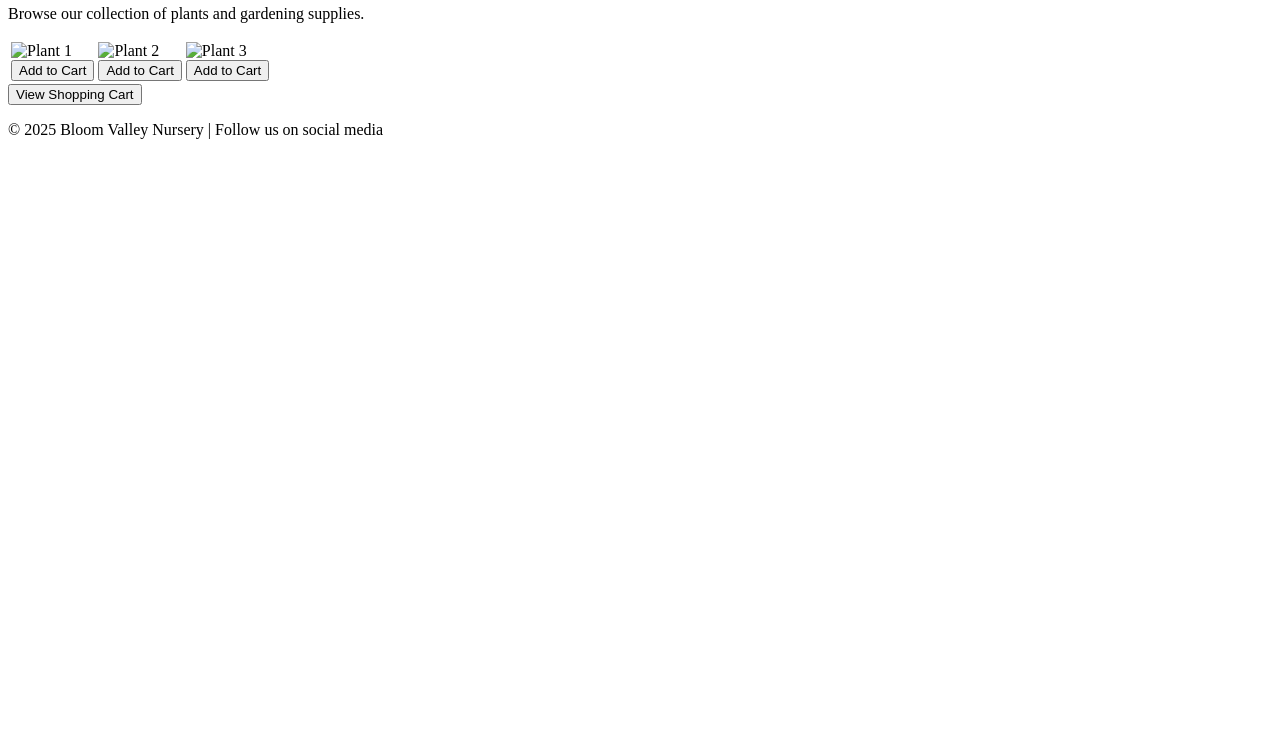
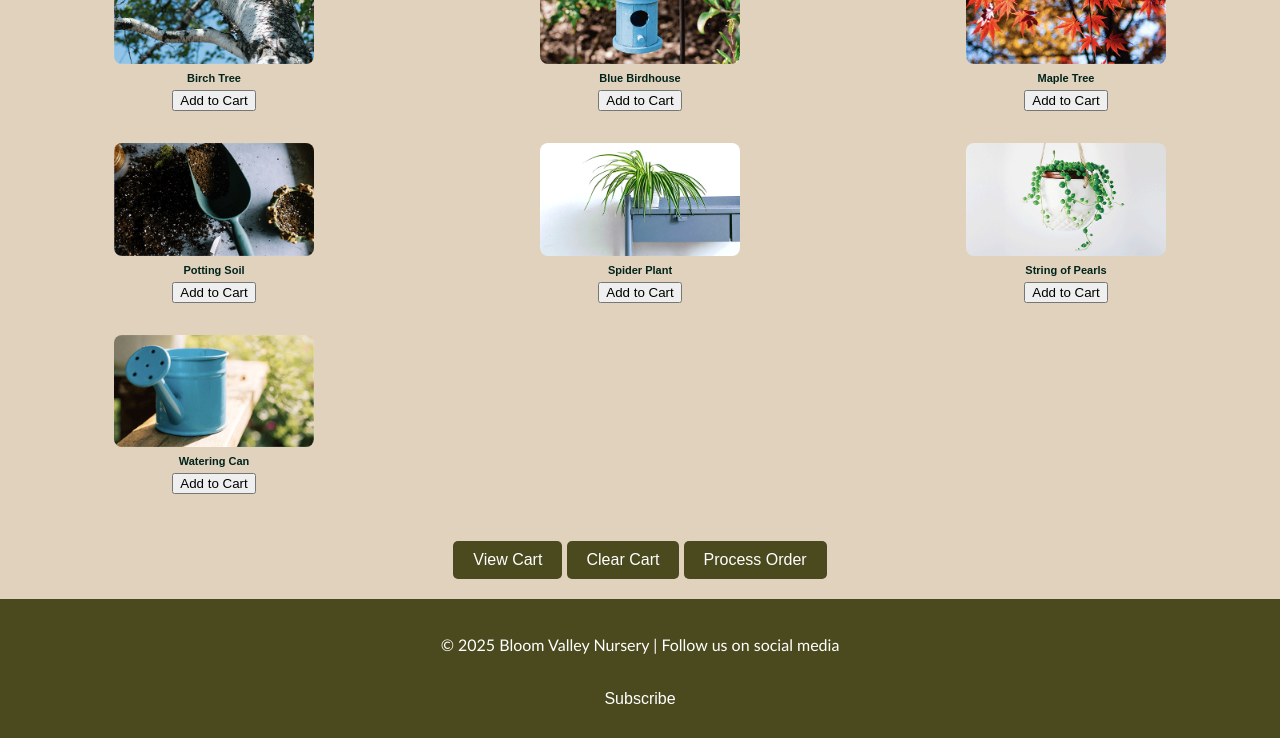
Before and after one commit to Micenlafuler/Bloom-Website-trial, a plain HTML site: page gallery.html in a window 1280 px wide. Shown: the part 240-978 px from the top of the page. Before the commit the page ends 800 px from the top, so only its background shows below. Drawn offline with Linux system fonts and the light colour scheme.

Commit message:
Update gallery.html

```diff
--- a/gallery.html
+++ b/gallery.html
@@ -1,16 +1,17 @@
 <!DOCTYPE html>
 <html lang="en">
 <head>
-    <meta charset="UTF-8">
-    <meta name="viewport" content="width=device-width, initial-scale=1.0">
-    <title>Bloom Valley Nursery - Gallery</title>
+  <meta charset="UTF-8" />
+  <meta name="viewport" content="width=device-width, initial-scale=1.0"/>
+  <title>Gallery - Bloom Valley Nursery</title>
+  <link rel="stylesheet" href="styles.css" />
+  <script src="script.js" defer></script>
 </head>
 <body>
 
-    <!-- Include Header -->
+  <!-- HEADER -->
   <header>
-        <img src="logo.png" alt="Bloom Valley Nursery Logo">
-        <h1>Bloom Valley Nursery</h1>
+    <img src="images/Client1_LogoPalette1_4B4A1E.png" alt="Bloom Valley Nursery Logo" class="logo" />
     <nav>
       <ul>
         <li><a href="index.html">Home</a></li>
@@ -21,23 +22,76 @@
     </nav>
   </header>
 
-    <!-- Gallery Page Content -->
-    <section>
-        <h2>Gallery</h2>
-        <p>Browse our collection of plants and gardening supplies.</p>
+  <!-- GALLERY SECTION -->
+  <main>
+    <h2>Our Collection</h2>
     <table>
       <tr>
-                <td><img src="plant1.jpg" alt="Plant 1"><br><button>Add to Cart</button></td>
-                <td><img src="plant2.jpg" alt="Plant 2"><br><button>Add to Cart</button></td>
-                <td><img src="plant3.jpg" alt="Plant 3"><br><button>Add to Cart</button></td>
+        <td>
+          <img src="images/Client1_BirchTree.png" alt="Birch Tree" />
+          <p class="caption">Birch Tree</p>
+          <button class="add-to-cart">Add to Cart</button>
+        </td>
+        <td>
+          <img src="images/Client1_BirdHouse.png" alt="Blue Birdhouse" />
+          <p class="caption">Blue Birdhouse</p>
+          <button class="add-to-cart">Add to Cart</button>
+        </td>
+        <td>
+          <img src="images/Client1_MapleTree.png" alt="Maple Tree" />
+          <p class="caption">Maple Tree</p>
+          <button class="add-to-cart">Add to Cart</button>
+        </td>
+      </tr>
+      <tr>
+        <td>
+          <img src="images/Client1_PottingSoil.png" alt="Potting Soil" />
+          <p class="caption">Potting Soil</p>
+          <button class="add-to-cart">Add to Cart</button>
+        </td>
+        <td>
+          <img src="images/Client1_SpiderPlant.png" alt="Spider Plant" />
+          <p class="caption">Spider Plant</p>
+          <button class="add-to-cart">Add to Cart</button>
+        </td>
+        <td>
+          <img src="images/Client1_StringofPearls.png" alt="String of Pearls" />
+          <p class="caption">String of Pearls</p>
+          <button class="add-to-cart">Add to Cart</button>
+        </td>
+      </tr>
+      <tr>
+        <td>
+          <img src="images/Client1_WateringCan.png" alt="Watering Can" />
+          <p class="caption">Watering Can</p>
+          <button class="add-to-cart">Add to Cart</button>
+        </td>
+        <td colspan="2"></td>
       </tr>
     </table>
-        <button>View Shopping Cart</button>
-    </section>
 
-    <!-- Include Footer -->
+    <!-- Cart Controls -->
+    <div style="text-align: center; margin: 20px 0;">
+      <button id="view-cart" class="btn">View Cart</button>
+      <button id="clear-cart" class="btn">Clear Cart</button>
+      <button id="process-order" class="btn">Process Order</button>
+    </div>
+  </main>
+
+  <!-- CART MODAL -->
+  <div id="cart-modal" class="modal">
+    <div class="modal-content">
+      <span class="close-btn">&times;</span>
+      <h2>Your Shopping Cart</h2>
+      <ul id="cart-items"></ul>
+      <button id="close-cart" class="btn">Close</button>
+    </div>
+  </div>
+
+  <!-- FOOTER -->
   <footer>
     <p>&copy; 2025 Bloom Valley Nursery | Follow us on social media</p>
+    <button id="subscribe-btn" class="btn">Subscribe</button>
   </footer>
 
 </body>
```
Lines whose indentation alone changed are shown as unchanged.
